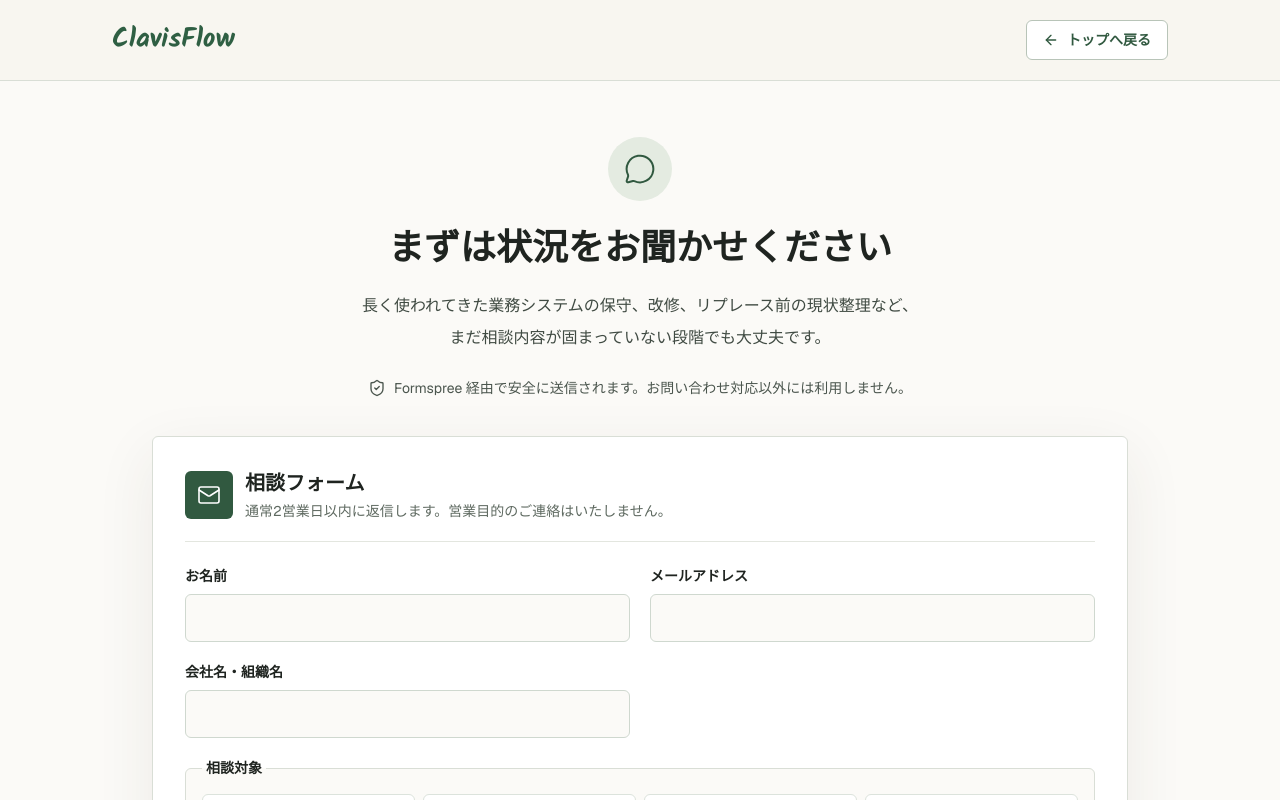
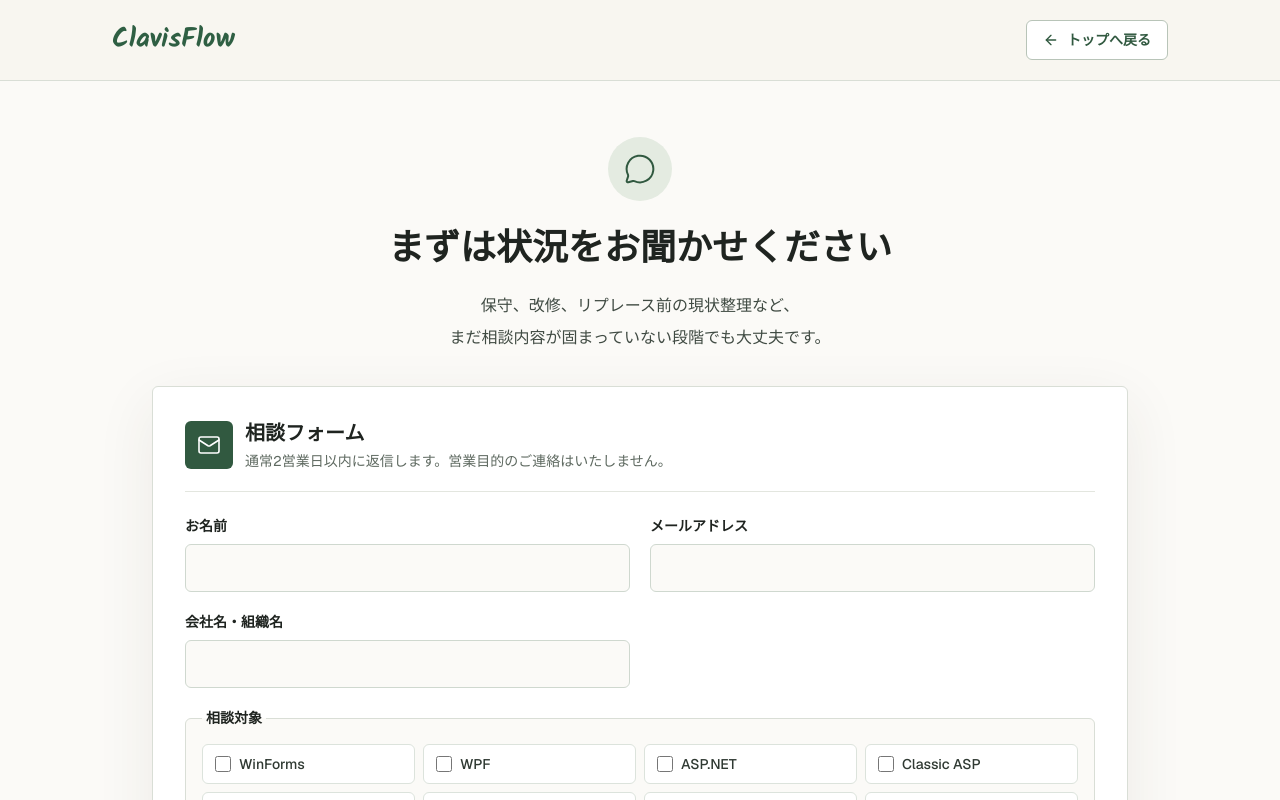
Before and after one commit to clavisflow/LandingPage, a Next.js app: page /contact in a window 1280 px wide. Shown: the top 800 px of the page. Built offline with nearby package versions, Linux system fonts and the light colour scheme; a web font is replaced by a local one.

Commit message:
相談フォーム文言調整

```diff
--- a/src/app/contact/page.tsx
+++ b/src/app/contact/page.tsx
@@ -40,14 +40,10 @@ export default function ContactPage() {
             まずは状況をお聞かせください
           </h1>
           <p className="mx-auto mt-5 max-w-3xl text-base leading-8 text-[#404b43]">
-            長く使われてきた業務システムの保守、改修、リプレース前の現状整理など、<br/>
+            保守、改修、リプレース前の現状整理など、<br/>
             まだ相談内容が固まっていない段階でも大丈夫です。
           </p>
 
-          <p className="mt-6 inline-flex items-center justify-center gap-2 text-sm text-[#4b564e]">
-            <ShieldCheck size={18} strokeWidth={1.8} aria-hidden="true" />
-            Formspree 経由で安全に送信されます。お問い合わせ対応以外には利用しません。
-          </p>
         </div>
 
         <ContactForm />
```
